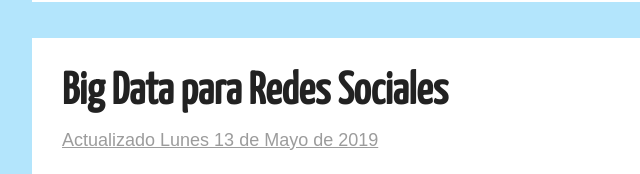
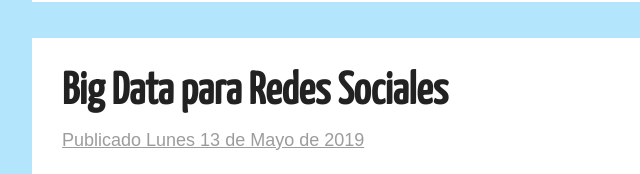
Before and after one commit to IntelligenceProject/proyecto-web, a plain HTML site: page index.html in a window 1280 px wide. Shown: the part 1608-1782 px from the top of the page, 118-758 px from the left. Drawn offline with nearby package versions, Linux system fonts and the light colour scheme.

Commit message:
actualización

```diff
--- a/index.html
+++ b/index.html
@@ -71,7 +71,7 @@
                 <div class="blog-post">
                     <h1 class="blog-title">Big Data para Redes Sociales</h1>
                     <br>
-                    <h2 class="date"><p align="left">Actualizado Lunes 13 de Mayo de 2019</p></h2>
+                    <h2 class="date"><p align="left">Publicado Lunes 13 de Mayo de 2019</p></h2>
                    <img src="imagenes/bigdata.gif" alt="Las redes sociales son el mundo para muchos">
                      <p class="blog-content"></p><p align="justify">Hoy en día, realizar un seguimiento de la reputación online es el día a día de los servicios de marketing y comunicación. Con el auge de Twitter y Facebook, cada vez más clientes utilizan estos canales para dar su opinión sobre un producto o servicio.Con Big Data ya no es necesario conectarse a cada una de las redes sociales. Solo tiene que recoger todos los datos relativos a su empresa. También puede implementar barómetros para ver cómo evolucionan su reputación en internet y los comentarios de los usuarios. Así sabrá si su barómetro va por el buen camino o es necesario actuar.</p>
 
```
